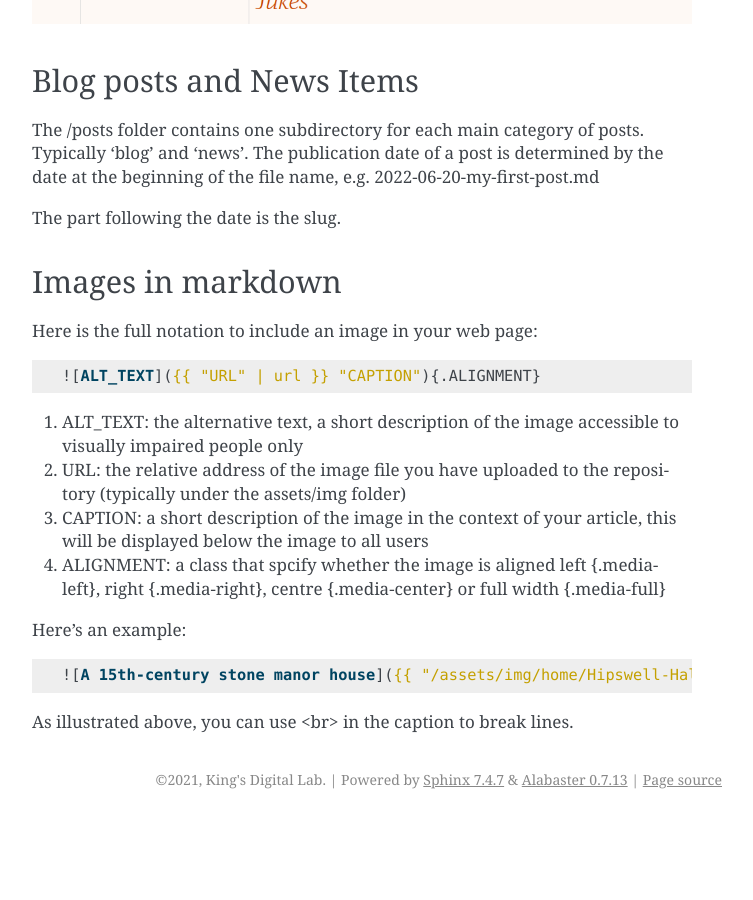
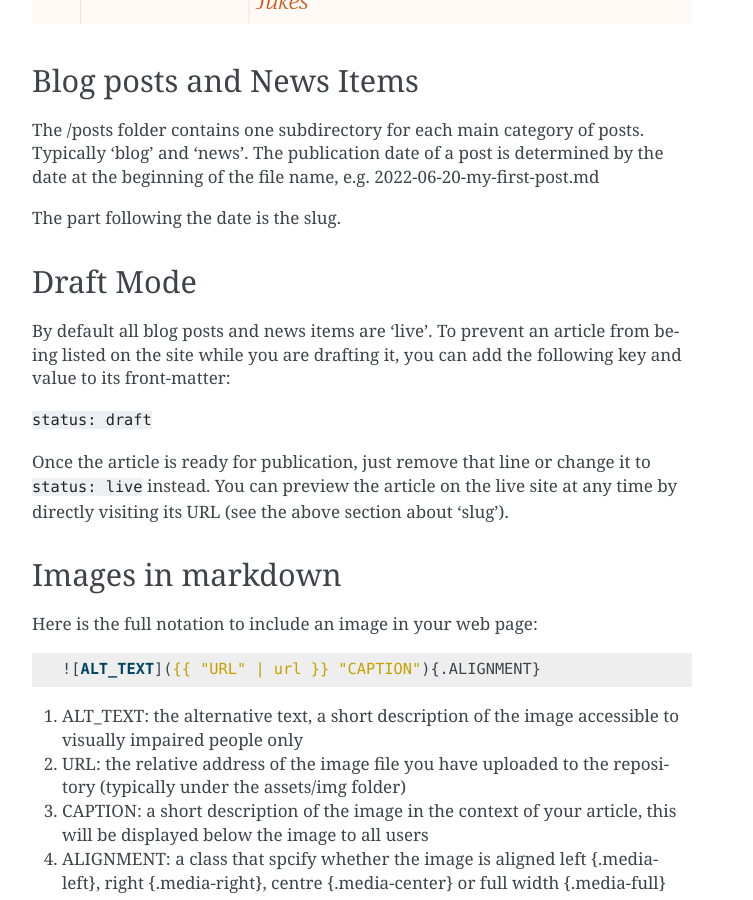
Before and after one commit to kingsdigitallab/reusable-components, a Sphinx documentation site: the page built from docs/howto/editing-markdown-files-on-github.rst, in a window 1280 px wide and 900 px high, scrolled down 4862 px. Shown: the whole window, without its empty margins (388-1141 px from the left). Built offline with Sphinx 7.4.7, drawn with Linux system fonts in a browser that asks for light colours; before the commit the page ends 5681 px from its top, so only the background shows below that.

Commit message:
added a section about draft mode for posts.

```diff
--- a/docs/howto/editing-markdown-files-on-github.rst
+++ b/docs/howto/editing-markdown-files-on-github.rst
@@ -149,6 +149,20 @@ The publication date of a post is determined by the date at the beginning of the
 
 The part following the date is the slug.
 
+Draft Mode
+----------
+
+By default all blog posts and news items are 'live'. To prevent an article
+from being listed on the site while you are drafting it,
+you can add the following key and value to its front-matter:
+
+``status: draft``
+
+Once the article is ready for publication, just remove that line or
+change it to ``status: live`` instead. You can preview the article on
+the live site at any time by directly visiting its URL (see the above
+section about 'slug').
+
 Images in markdown
 ------------------
 
```
